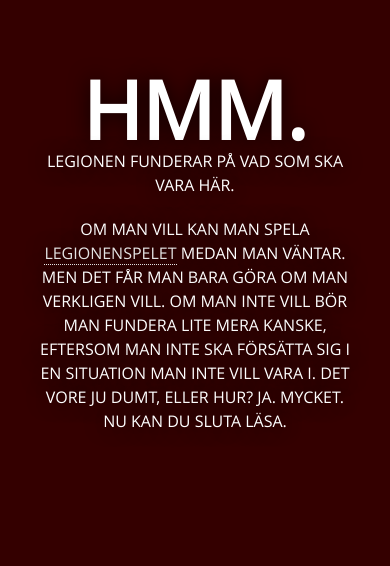
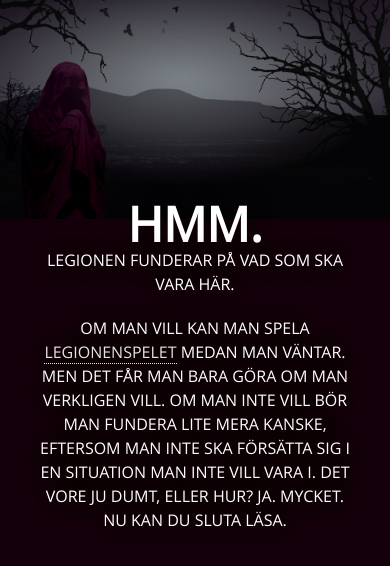
Before and after one commit to klaseskilson/mottagningen, a CodeIgniter app: page /index.php/sida/index in a window 390 px wide. Shown: the top 566 px of the page. Run offline with CodeIgniter, Linux system fonts and the light colour scheme.

Commit message:
teaser page done

```diff
--- a/web/css/style.css
+++ b/web/css/style.css
@@ -82,7 +82,9 @@ input, select, a img {
   src: local("Open Sans"), local("OpenSans"), url(http://themes.googleusercontent.com/static/fonts/opensans/v6/cJZKeOuBrn4kERxqtaUH3bO3LdcAZYWl9Si6vvxL-qU.woff) format("woff"); }
 
 body {
-  background: #340000;
+  background: url("/web/img/teaser.jpg") #14000b;
+  background-repeat: no-repeat;
+  background-size: 100%;
   font-family: "Open Sans", sans-serif;
   color: #fff;
   width: 100%;
@@ -108,7 +110,8 @@ body {
     margin: 0 0 20px;
     line-height: 1.5; }
   body #container {
-    width: 80%;
+    width: 60%;
+    padding: 0 0 0 20%;
     margin: 10% auto;
     text-align: center; }
 
@@ -118,5 +121,7 @@ body {
 @media only screen and (max-width: 480px) {
   #container {
     width: 80% !important;
-    margin: 10% auto;
-    padding: 30px; } }
+    margin: 200px auto !important;
+    padding: 0 !important; }
+    #container h1 {
+      font-size: 300%; } }
--- a/web/css/style.scss
+++ b/web/css/style.scss
@@ -25,7 +25,9 @@ $darkred: #800000;
 }
 
 body {
-	background: darken($darkred, 15%);
+	background: url('/web/img/teaser.jpg') #14000b;
+	background-repeat: no-repeat;
+	background-size: 100%;
 	font-family: 'Open Sans', sans-serif;
 	color: #fff;
 	width: 100%;
@@ -60,7 +62,8 @@ body {
 		line-height: 1.5;
 	}
 	#container {
-		width: 80%;
+		width: 60%;
+		padding: 0 0 0 20%;
 		margin: 10% auto;
 		text-align: center;
 	}
@@ -72,7 +75,11 @@ body {
 @media only screen and (max-width: 480px) {
 	#container {
 		width: 80% !important;
-		margin: 10% auto;
-		padding: 30px;
+		margin: 200px auto !important;
+		padding: 0 !important;
+
+		h1 {
+			font-size: 300%
+		}
 	}
 }
```
Also changed, not shown: application/views/teaser.php (added, +63 -0 lines), web/img/teaser.jpg (added).
